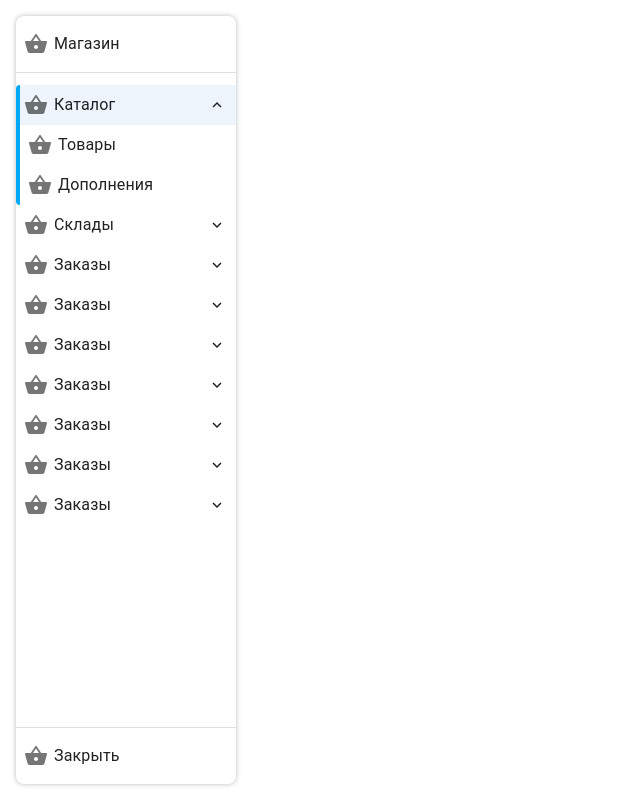
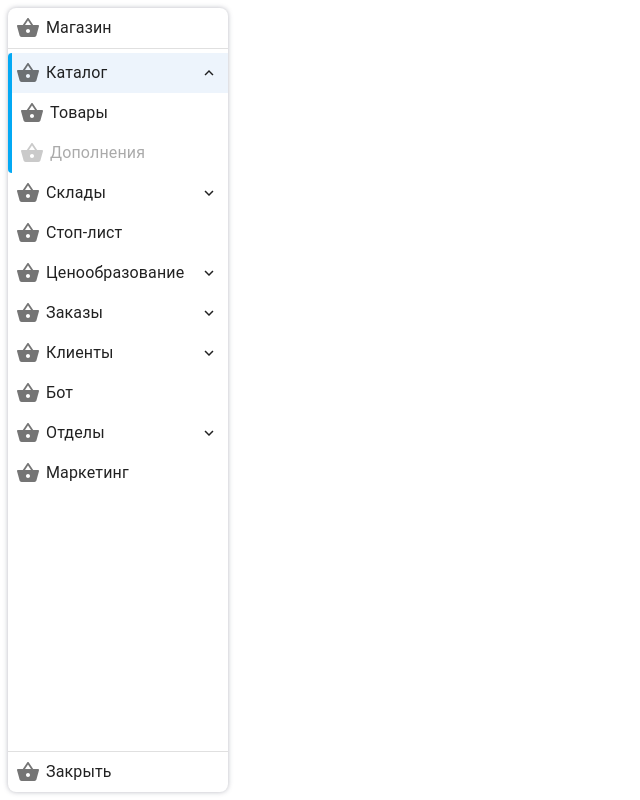
Before and after one commit to Kitsunaana/react-admin, a React app: page / in a window 1280 px wide. Shown: the whole page, without its empty margins (0-640 px from the left). Built offline with nearby package versions, Linux system fonts and the light colour scheme.

Commit message:
feat: add state sidebar

```diff
--- a/src/widgets/Sidebar/Sidebar.tsx
+++ b/src/widgets/Sidebar/Sidebar.tsx
@@ -21,12 +21,13 @@ const menu = [
         id: 1,
         name: "additions",
         caption: "Дополнения",
+        disabled: true,
         icon: "",
       },
     ],
   },
   {
-    id: 1,
+    id: 2,
     name: "order",
     caption: "Склады",
     icon: "",
@@ -34,21 +35,26 @@ const menu = [
       {
         id: 0,
         name: "new-order",
-        caption: "Новый заказ",
+        caption: "Приход",
         icon: "",
       },
-    ],
-  },
-  {
-    id: 2,
-    name: "order",
-    caption: "Заказы",
-    icon: "",
-    sublist: [
       {
         id: 0,
         name: "new-order",
-        caption: "Новый заказ",
+        caption: "Размещение",
+        icon: "",
+      },
+      {
+        id: 0,
+        name: "new-order",
+        caption: "Расход",
+        icon: "",
+      },
+      {
+        id: 0,
+        name: "new-order",
+        caption: "Документы",
+        disabled: true,
         icon: "",
       },
     ],
@@ -56,27 +62,33 @@ const menu = [
   {
     id: 3,
     name: "order",
-    caption: "Заказы",
+    caption: "Стоп-лист",
+    icon: "",
+  },
+  {
+    id: 4,
+    name: "order",
+    caption: "Ценообразование",
     icon: "",
     sublist: [
       {
         id: 0,
         name: "new-order",
-        caption: "Новый заказ",
+        caption: "Прайс-лист",
+        disabled: true,
         icon: "",
       },
-    ],
-  },
-  {
-    id: 4,
-    name: "order",
-    caption: "Заказы",
-    icon: "",
-    sublist: [
       {
         id: 0,
         name: "new-order",
-        caption: "Новый заказ",
+        caption: "Прайс-лист доставки",
+        disabled: true,
+        icon: "",
+      },
+      {
+        id: 0,
+        name: "new-order",
+        caption: "Промокоды",
         icon: "",
       },
     ],
@@ -93,18 +105,46 @@ const menu = [
         caption: "Новый заказ",
         icon: "",
       },
+      {
+        id: 0,
+        name: "new-order",
+        caption: "Документы",
+        icon: "",
+      },
     ],
   },
   {
     id: 6,
     name: "order",
-    caption: "Заказы",
+    caption: "Клиенты",
     icon: "",
     sublist: [
       {
         id: 0,
         name: "new-order",
-        caption: "Новый заказ",
+        caption: "Анализ",
+        disabled: true,
+        icon: "",
+      },
+      {
+        id: 0,
+        name: "new-order",
+        caption: "Чаты",
+        disabled: true,
+        icon: "",
+      },
+      {
+        id: 0,
+        name: "new-order",
+        caption: "Избранное",
+        disabled: true,
+        icon: "",
+      },
+      {
+        id: 0,
+        name: "new-order",
+        caption: "Адреса доставки",
+        disabled: true,
         icon: "",
       },
     ],
@@ -112,30 +152,29 @@ const menu = [
   {
     id: 7,
     name: "order",
-    caption: "Заказы",
+    caption: "Бот",
+    icon: "",
+  },
+  {
+    id: 8,
+    name: "order",
+    caption: "Отделы",
     icon: "",
     sublist: [
       {
         id: 0,
         name: "new-order",
-        caption: "Новый заказ",
+        caption: "Группы",
+        disabled: true,
         icon: "",
       },
     ],
   },
   {
-    id: 8,
+    id: 9,
     name: "order",
-    caption: "Заказы",
+    caption: "Маркетинг",
     icon: "",
-    sublist: [
-      {
-        id: 0,
-        name: "new-order",
-        caption: "Новый заказ",
-        icon: "",
-      },
-    ],
   },
 ]
 
@@ -178,11 +217,12 @@ export const Sidebar = () => {
   return (
     <Layout
       open={open}
-      header={<MenuItem caption="Магазин" />}
+      header={<MenuItem open={open} caption="Магазин" />}
       content={(
         <>
           {menu.map((list) => (
             <MenuList
+              open={open}
               key={list.id}
               id={list.id}
               caption={list.caption}
@@ -191,12 +231,12 @@ export const Sidebar = () => {
               isExpanded={sidebar.listsExpanded.includes(list.id)}
               onClose={onClose}
               onExpand={onExpand}
-              options={list.sublist}
+              options={list.sublist ?? []}
             />
           ))}
         </>
       )}
-      footer={<MenuItem caption="Закрыть" onClick={onOpen} />}
+      footer={<MenuItem open={open} caption="Закрыть" onClick={onOpen} />}
     />
   )
 }
--- a/src/widgets/Sidebar/ui/Layout.tsx
+++ b/src/widgets/Sidebar/ui/Layout.tsx
@@ -17,9 +17,10 @@ export const Layout = (props: SidebarLayoutProps) => {
   } = props
 
   return (
-    <Box sx={{ p: 2, height: 1 }}>
+    <Box sx={{ p: 1, height: 1 }}>
       <Box sx={{
-        width: open ? 220 : 90,
+        transition: ".3s",
+        width: open ? 220 : 40,
         backgroundSize: "cover",
         height: 1,
         borderRadius: 2,
@@ -30,10 +31,10 @@ export const Layout = (props: SidebarLayoutProps) => {
         flexDirection: "column",
       }}
       >
-        <Box sx={{ mt: 1 }}>
+        <Box>
           {header}
         </Box>
-        <Divider sx={{ my: 1 }} />
+        <Divider />
         <List sx={{ p: 0, py: 0.5, flexGrow: 1 }}>
           {content}
         </List>
@@ -51,8 +52,8 @@ export const Layout = (props: SidebarLayoutProps) => {
               />
             </Box>
           </List>
-          <Divider sx={{ my: 1 }} />
-          <Box sx={{ my: 1 }}>
+          <Divider />
+          <Box>
             {footer}
           </Box>
         </Box>
--- a/src/widgets/Sidebar/ui/MenuItem.tsx
+++ b/src/widgets/Sidebar/ui/MenuItem.tsx
@@ -14,29 +14,51 @@ interface SidebarMenuItemProps {
   onClose?: (event: React.MouseEvent<HTMLDivElement, MouseEvent>) => void
   isList?: boolean
   onClick?: () => void
+  open?: boolean
+  showExpandButton?: boolean
+  disabled?: boolean
 }
 
 export const MenuItem = memo((props: SidebarMenuItemProps) => {
   const {
-    isActive, isExpanded, caption, onClose, isList, onClick,
+    isActive, isExpanded, caption, onClose, isList, onClick, open, showExpandButton, disabled,
   } = props
 
   return (
     <ListItemButton
+      disabled={disabled}
       onClick={onClick}
       sx={{
         p: 0.5,
-        borderLeft: (isList && isActive) ? "4px solid rgb(3, 169, 244)" : "4px solid transparent",
+        transition: "height .3s",
         borderTopLeftRadius: 4,
         borderBottomLeftRadius: isExpanded ? 0 : 4,
+        height: (open || !showExpandButton) ? 40 : 20,
+        ...(open ? { borderLeft: (isList && isActive) ? "4px solid rgb(3, 169, 244)" : "4px solid transparent" } : {}),
       }}
     >
-      <ListItemIcon sx={{ minWidth: 30 }}>
-        <ShoppingBasketIcon />
-      </ListItemIcon>
-      <ListItemText primary={caption} />
+      {open && (
+        <>
+          <ListItemIcon sx={{
+            minWidth: 30,
+          }}
+          >
+            <ShoppingBasketIcon />
+          </ListItemIcon>
+          <ListItemText primary={caption} />
+        </>
+      )}
 
-      {isList && (
+      {!open && !showExpandButton && (
+        <ListItemIcon sx={{
+          minWidth: 30, display: "flex", justifyContent: "center", alignItems: "center",
+        }}
+        >
+          <ShoppingBasketIcon />
+        </ListItemIcon>
+      )}
+
+      {(showExpandButton) && (
         <Box
           onClick={onClose}
           sx={{
--- a/src/widgets/Sidebar/ui/MenuList.tsx
+++ b/src/widgets/Sidebar/ui/MenuList.tsx
@@ -9,17 +9,22 @@ interface BaseItem {
   name: string
 }
 
+interface BaseItemWithDisabled extends BaseItem {
+  disabled?: boolean
+}
+
 interface MenuListProps extends BaseItem{
-  options: BaseItem[]
+  options: BaseItemWithDisabled[]
   isActive: boolean
   isExpanded: boolean
   onExpand: (event: React.MouseEvent<HTMLDivElement, MouseEvent>, listId: number) => void
   onClose: (listId: number) => void
+  open?: boolean
 }
 
 export const MenuList = memo((props: MenuListProps) => {
   const {
-    id, caption, name, options, isActive, isExpanded, onClose, onExpand,
+    id, caption, name, options, isActive, isExpanded, onClose, onExpand, open,
   } = props
 
   return (
@@ -31,19 +36,21 @@ export const MenuList = memo((props: MenuListProps) => {
         }}
       >
         <MenuItem
-          isList
           isActive={isActive}
           isExpanded={isExpanded}
           caption={caption}
+          open={open}
+          isList
+          showExpandButton={options.length !== 0}
           onClose={(event) => onExpand(event, id)}
         />
       </Box>
       <Box sx={{
         transition: "height .3s",
-        borderLeft: isActive ? "4px solid rgb(3, 169, 244)" : "4px solid transparent",
         borderBottomLeftRadius: 4,
         display: "flex",
         flexDirection: "column",
+        ...(open ? { borderLeft: isActive ? "4px solid rgb(3, 169, 244)" : "4px solid transparent" } : {}),
         ...(isExpanded ? {
           height: options.length * 40,
           overflow: "hidden",
@@ -53,13 +60,15 @@ export const MenuList = memo((props: MenuListProps) => {
         }),
       }}
       >
-        {options && options.map((option) => (
+        {options.length > 0 && options.map((option) => (
           <MenuItem
             key={option.id}
             isList={false}
             isActive={isActive}
             isExpanded={isExpanded}
             caption={option.caption}
+            open={open}
+            disabled={option.disabled ?? false}
           />
         ))}
       </Box>
--- a/tsconfig.json
+++ b/tsconfig.json
@@ -1,7 +1,7 @@
 {
   "compilerOptions": {
     "outDir": "./dist/",
-    "noImplicitAny": true,
+    "noImplicitAny": false,
     "module": "es6",
     "target": "es5",
     "jsx": "react-jsx",
```
